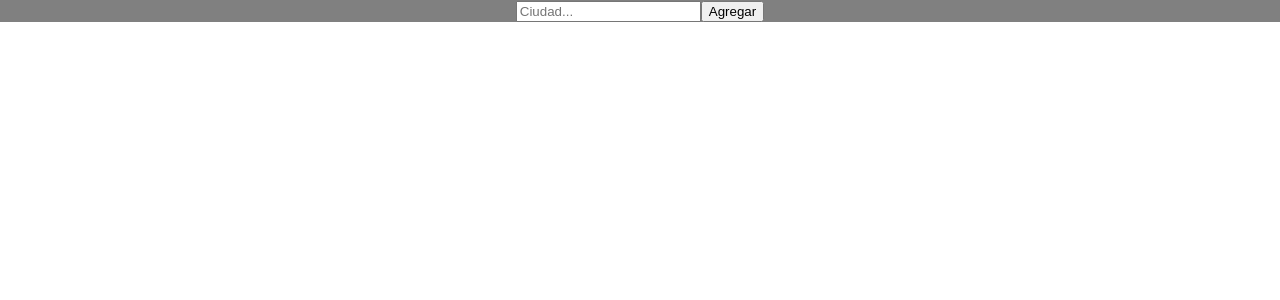
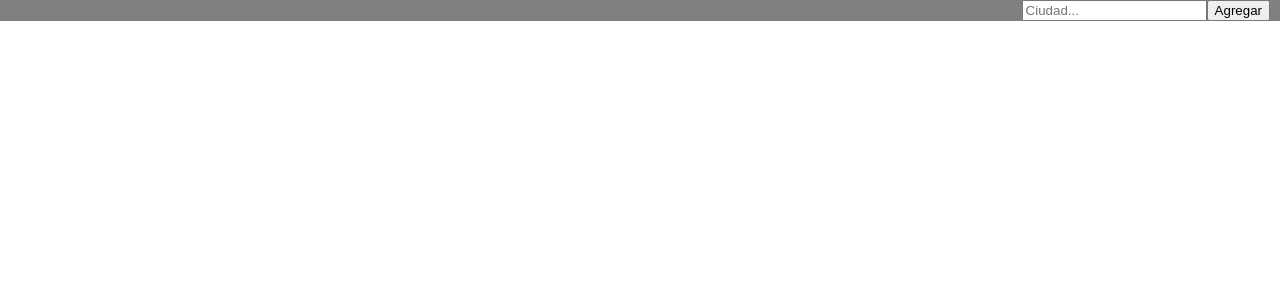
Before and after one commit to Cymbal-Axel/weather-app, a React (Create React App) app: page / in a window 1280 px wide. Shown: the top 300 px of the page. Built offline with nearby package versions, Linux system fonts and the light colour scheme.

Commit message:
se le dio un flex end al form del searchBar que contiene los input y se saco el margin top del module.css

```diff
--- a/src/components/SearchBar.jsx
+++ b/src/components/SearchBar.jsx
@@ -6,7 +6,7 @@ export default function SearchBar({onSearch}){
     const [city, setCity] = useState("");
 
     return (
-        <form onSubmit={(e)=> {
+        <form className={styles.searchContainer} onSubmit={(e)=> {
             e.preventDefault(); //va a prevenir que se recarge la pagina, por el onSubmit
             onSearch(city);
             setCity(""); //para que se limpie el input luego de hacer la busqueda.
--- a/src/styles/SearchBar.module.css
+++ b/src/styles/SearchBar.module.css
@@ -1,7 +1,6 @@
 .searchContainer{
     display: flex;
     justify-content: flex-end;
-    margin-top: 10px;
     padding-right: 10px;
 }
 
```
